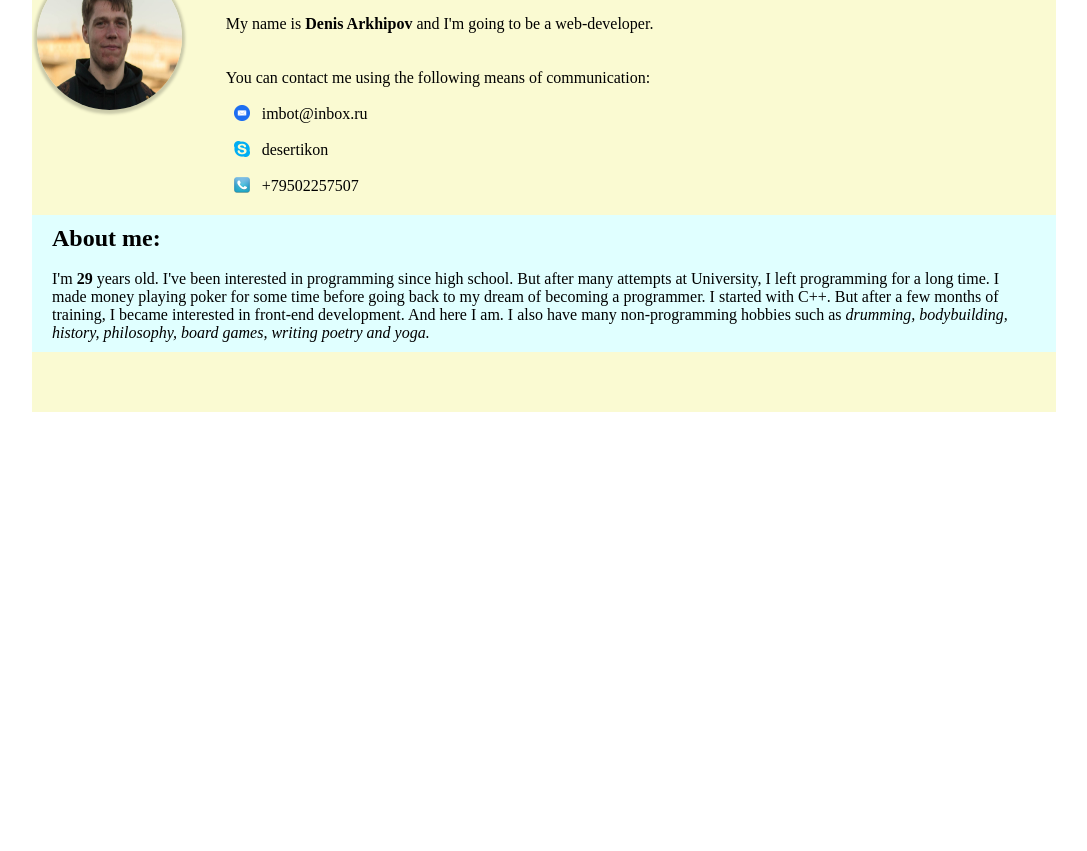
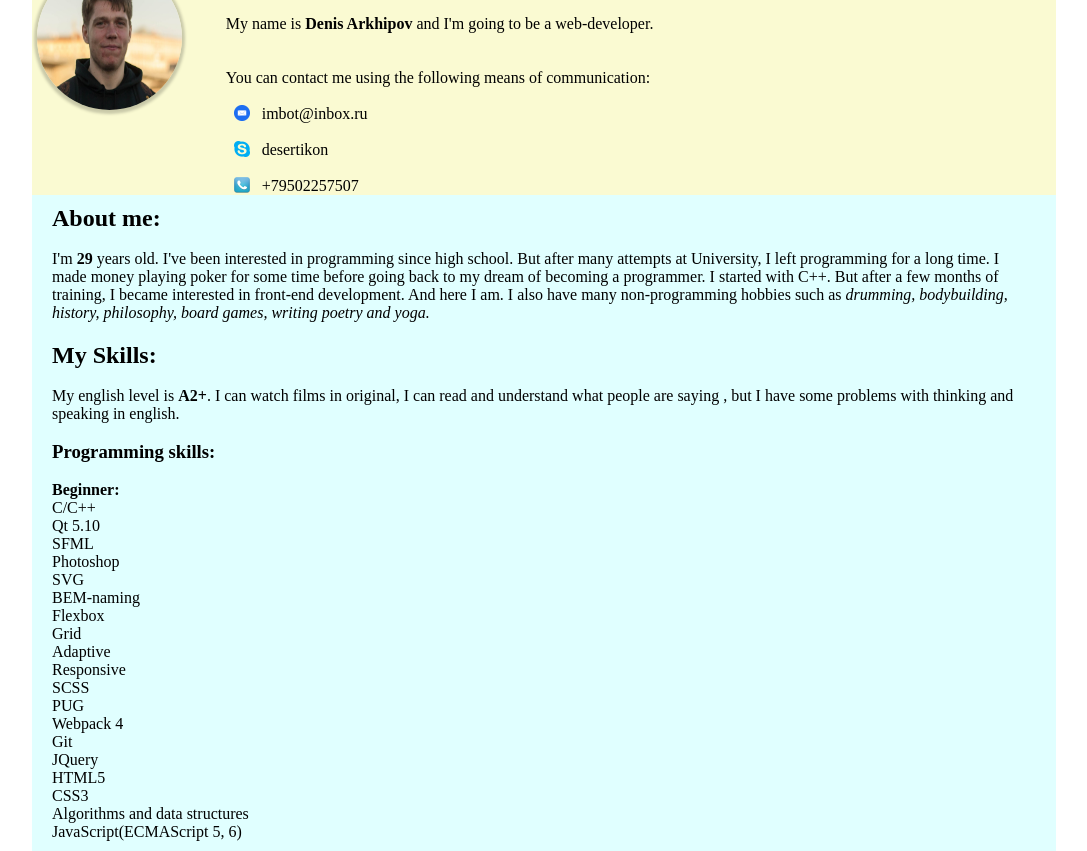
Before and after one commit to VikinGSpb/rsschool-cv, a plain HTML site: page index.html in a window 1280 px wide. Shown: the part 40-891 px from the top of the page, without its empty margins (96-1183 px from the left). Before the commit the page ends 800 px from the top, so only its background shows below. Drawn offline with Linux system fonts and the light colour scheme.

Commit message:
feaf: add skills block

```diff
--- a/index.html
+++ b/index.html
@@ -32,10 +32,33 @@
           I made money playing poker for some time before going back to my dream of becoming a programmer. I started with C++. But after a few months of training, I became interested in front-end development. And here I am.
           I also have many non-programming hobbies such as <em>drumming, bodybuilding, history, philosophy, board games, writing poetry and yoga.</em></p>
       </section>
-      <section class="contacts">
-
-      </section>
       <section class="skills">
+        <h2>My Skills:</h2><br>
+        <p>My english level is <strong>A2+</strong>. I can watch films in original, I can read and understand what people are saying
+          , but I have some problems with thinking and speaking in english.</p> <br>
+        <h3>Programming skills:</h3> <br>
+        <strong>Beginner:</strong>
+        <ul>
+          <li>C/C++</li>
+          <li>Qt 5.10</li>
+          <li>SFML</li>
+          <li>Photoshop</li>
+          <li>SVG</li>
+          <li>BEM-naming</li>
+          <li>Flexbox</li>
+          <li>Grid</li>
+          <li>Adaptive</li>
+          <li>Responsive</li>
+          <li>SCSS</li>
+          <li>PUG</li>
+          <li>Webpack 4</li>
+          <li>Git</li>
+          <li>JQuery</li>
+          <li>HTML5</li>
+          <li>CSS3</li>
+          <li>Algorithms and data structures</li>
+          <li>JavaScript(ECMAScript 5, 6)</li>
+        </ul>
 
       </section>
       <section class="education">
--- a/style.css
+++ b/style.css
@@ -14,11 +14,9 @@ main {
   grid-template-areas:
     "avatar header"
     "aboutme aboutme"
-    "contacts contacts"
     "skills skills"
     "education education";
   grid-template-columns: 1fr 6fr;
-  grid-gap: 20px 0;
   max-width: 1024px;
   margin: 0 auto;
 
@@ -53,12 +51,11 @@ main {
   background-color: lightcyan;
 }
 
-.contacts {
-  grid-area: contacts;
-}
-
 .skills {
   grid-area: skills;
+  padding: 10px 20px;
+
+  background-color: lightcyan;
 }
 
 .education {
@@ -82,3 +79,7 @@ article figure img {
 section article figure {
   display: inline-block;
 }
+
+ul {
+  list-style-type: none;
+}
```
